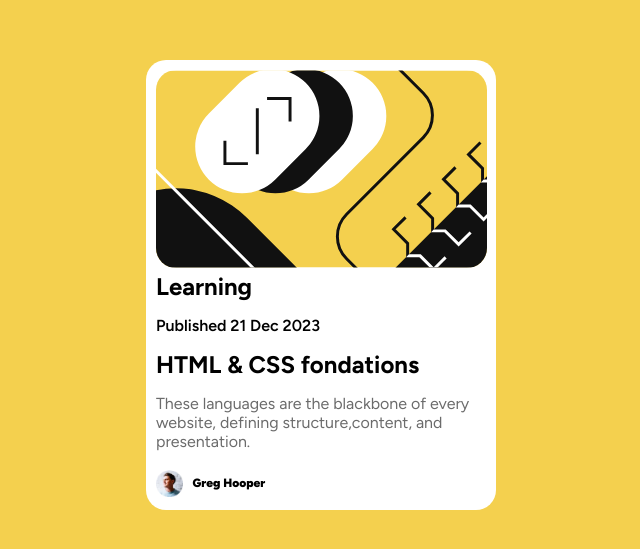
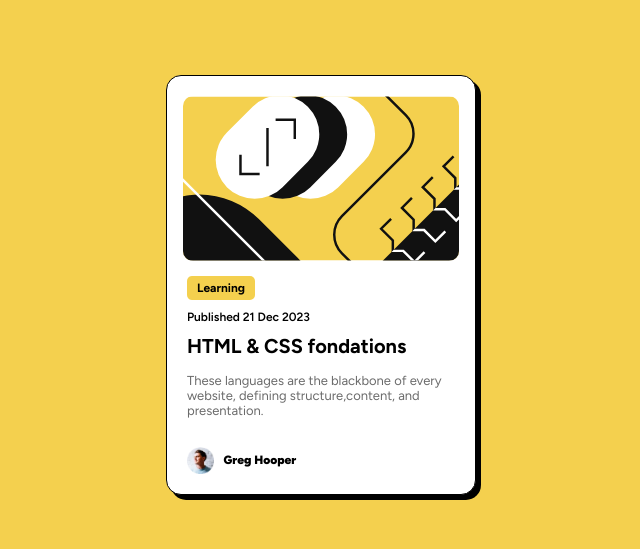
Before and after one commit to RafaelDeMello/Projeto2FrontEndMentor, a plain HTML site: page index.html in a window 1280 px wide. Shown: the part 115-664 px from the top of the page, without its empty margins (319-959 px from the left). Drawn offline with Linux system fonts and the light colour scheme.

Commit message:
Commit2
Desafio 2 do FrontEndMentor concluído! FrontEndMentor Challenge 2 Completed!

```diff
--- a/index.html
+++ b/index.html
@@ -16,8 +16,9 @@
         <div class="img">
           <img class="img1" src="img/illustration-article.svg" alt="">
         </div>
-
-        <h2>Learning</h2>
+        <div class="h2">
+            <h2>Learning</h2>
+        </div>
 
         <p class="subh2">Published 21 Dec 2023</p>
 
--- a/style.css
+++ b/style.css
@@ -13,45 +13,62 @@ body{
 }
 div.caixa-principal{
     background-color: rgb(255, 255, 255);
+    border-radius: 15px;
     padding: 10px;
-    border-radius: 20px;
-    box-shadow: hsl(0, 0%, 7%);
-    height: 450px;
-    width: 350px;
+    border: 1px solid black;
+    box-shadow: 5px 5px black;
+    height: 420px;
+    width: 310px;
     align-items: center;
     justify-content: center;
 }
 div.img{
     background-color: rgb(255, 255, 255);
-    background-size: contain;
+    display:         flex;
+    justify-content: center;
+    align-items: center;
+    padding: 10px 5px;
 }
 img.img1{
-    background-size: contain;
-    height:198px;
-    border-radius: 20px;
+    border-radius: 10px;
+    height: 165px;
+}
+div.h2{
+    padding: 5px 10px;
+}
+h2{
+    font-size: 12px;
+    background-color: hsl(47, 88%, 63%);
+    padding: 5px 10px;
+    display: inline-block;
+    position: relative;
+    border-radius: 5px;
 }
 p.subh2{
-    margin-top: 15px;
-    margin-bottom: 15px;
-    font-size: 16px;
+    padding: 5px 10px;
+    font-size: 12px;
     font-weight: 550;
 }
 div.t-principal{
-    margin-top: 5px;
-    font-size: 12px;
+    padding: 5px 10px;
+    font-size: 10px;
     font-weight: 900;
 }
+div.t-principal:hover{
+    transition: 0.5s;
+    color: hsl(47, 88%, 63%);
+    cursor: pointer;
+}
 div.txt-principal{
-    margin-top: 15px;
-    margin-bottom: 15px;
-    font-size: 16px;
+    padding: 10px 10px;
+    font-size: 13px;
     color: hsl(0, 0%, 42%);
 }
 div.social{
-    margin-top: 15px;
     background-color: rgb(255, 255, 255);
     display: flex;
     align-items: center;
+    padding: 15px 10px;
 }
 h3{
     font-size: 12px;
```
